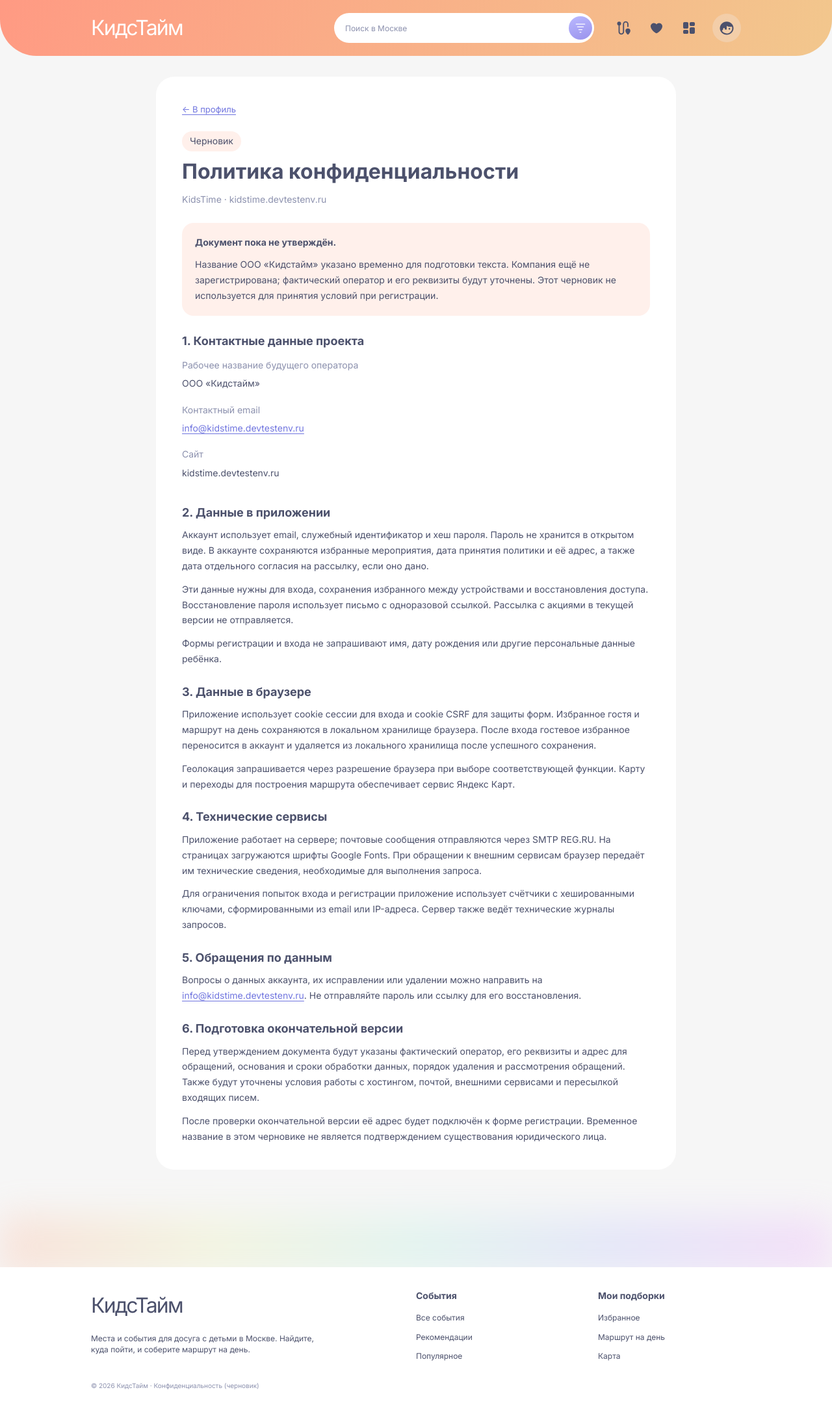
After one commit to Parabe11um/kidsTime, a Django app: page /privacy/ in a window 1280 px wide. The commit adds this page. Shown: the whole page at 65% size. Run offline with Django 5.2, Linux system fonts and the light colour scheme; parts of the project's set-up code (start-up, migrations or seed data) failed here and were passed over.

Commit message:
Add clearly marked privacy draft with temporary KidsTime contact

```diff
--- a/apps/core/urls.py
+++ b/apps/core/urls.py
@@ -7,6 +7,7 @@ app_name = "core"
 urlpatterns = [
     path("", views.home, name="home"),
     path("profile/", views.profile, name="profile"),
+    path("privacy/", views.privacy, name="privacy"),
     path("health/", views.health, name="health"),
     path("robots.txt", views.robots_txt, name="robots_txt"),
 ]
--- a/apps/core/views.py
+++ b/apps/core/views.py
@@ -55,6 +55,12 @@ def profile(request):
     return render(request, "core/profile.html", {"today": timezone.localdate()})
 
 
+def privacy(request):
+    response = render(request, "core/privacy.html")
+    response["X-Robots-Tag"] = "noindex, nofollow, noarchive"
+    return response
+
+
 def health(request):
     return JsonResponse({"status": "ok", "service": "kidstime"})
 
--- a/templates/accounts/register.html
+++ b/templates/accounts/register.html
@@ -6,7 +6,7 @@
 <form method="post" class="account-form">
     {% csrf_token %}
     {% for error in form.non_field_errors %}<p class="account-error" role="alert">{{ error }}</p>{% endfor %}
-    {% if not privacy_policy_url %}<p class="account-help">Регистрация станет доступна после публикации политики конфиденциальности.</p>{% endif %}
+    {% if not privacy_policy_url %}<p class="account-help">Регистрация станет доступна после публикации политики конфиденциальности. <a class="text-link" href="{% url 'core:privacy' %}">Посмотреть черновик</a></p>{% endif %}
     {% include "accounts/field.html" with field=form.email %}
     {% include "accounts/field.html" with field=form.password1 %}
     {% include "accounts/field.html" with field=form.password2 %}
--- a/templates/base.html
+++ b/templates/base.html
@@ -73,7 +73,7 @@
                 <div class="site-footer__about"><a class="brand" href="{% url 'core:home' %}">КидсТайм</a><p>Места и события для досуга с детьми в Москве. Найдите, куда пойти, и соберите маршрут на день.</p></div>
                 <nav aria-label="Подборки"><h2>События</h2><a href="{% url 'catalog:event_list' %}">Все события</a><a href="{% url 'catalog:event_list' %}?collection=recommended">Рекомендации</a><a href="{% url 'catalog:event_list' %}?collection=popular">Популярное</a></nav>
                 <nav aria-label="Ваши места"><h2>Мои подборки</h2><a href="{% url 'favorites:list' %}">Избранное</a><a href="{% url 'catalog:walk_builder' %}">Маршрут на день</a><a href="{% url 'catalog:event_map' %}">Карта</a></nav>
-                <p class="site-footer__copyright">© {% now "Y" %} КидсТайм</p>
+                <p class="site-footer__copyright">© {% now "Y" %} КидсТайм · <a href="{% url 'core:privacy' %}">Конфиденциальность (черновик)</a></p>
             </div>
         </footer>
         {% include "includes/bottom_nav.html" %}
--- /dev/null
+++ b/templates/core/privacy.html
@@ -0,0 +1,50 @@
+{% extends "base.html" %}
+{% block title %}Политика конфиденциальности — черновик — КидсТайм{% endblock %}
+{% block head %}<meta name="robots" content="noindex, nofollow, noarchive">{% endblock %}
+{% block content %}
+<article class="privacy-page" aria-labelledby="privacy-title">
+    <a class="text-link" href="{% url 'core:profile' %}">← В профиль</a>
+    <header class="privacy-page__heading">
+        <span class="privacy-page__badge">Черновик</span>
+        <h1 id="privacy-title">Политика конфиденциальности</h1>
+        <p>KidsTime · kidstime.devtestenv.ru</p>
+    </header>
+    <aside class="privacy-page__notice" aria-label="Статус документа">
+        <strong>Документ пока не утверждён.</strong>
+        <p>Название ООО «Кидстайм» указано временно для подготовки текста. Компания ещё не зарегистрирована; фактический оператор и его реквизиты будут уточнены. Этот черновик не используется для принятия условий при регистрации.</p>
+    </aside>
+    <section aria-labelledby="privacy-contact">
+        <h2 id="privacy-contact">1. Контактные данные проекта</h2>
+        <dl class="privacy-page__contacts">
+            <dt>Рабочее название будущего оператора</dt><dd>ООО «Кидстайм»</dd>
+            <dt>Контактный email</dt><dd><a href="mailto:info@kidstime.devtestenv.ru">info@kidstime.devtestenv.ru</a></dd>
+            <dt>Сайт</dt><dd>kidstime.devtestenv.ru</dd>
+        </dl>
+    </section>
+    <section aria-labelledby="privacy-data">
+        <h2 id="privacy-data">2. Данные в приложении</h2>
+        <p>Аккаунт использует email, служебный идентификатор и хеш пароля. Пароль не хранится в открытом виде. В аккаунте сохраняются избранные мероприятия, дата принятия политики и её адрес, а также дата отдельного согласия на рассылку, если оно дано.</p>
+        <p>Эти данные нужны для входа, сохранения избранного между устройствами и восстановления доступа. Восстановление пароля использует письмо с одноразовой ссылкой. Рассылка с акциями в текущей версии не отправляется.</p>
+        <p>Формы регистрации и входа не запрашивают имя, дату рождения или другие персональные данные ребёнка.</p>
+    </section>
+    <section aria-labelledby="privacy-browser">
+        <h2 id="privacy-browser">3. Данные в браузере</h2>
+        <p>Приложение использует cookie сессии для входа и cookie CSRF для защиты форм. Избранное гостя и маршрут на день сохраняются в локальном хранилище браузера. После входа гостевое избранное переносится в аккаунт и удаляется из локального хранилища после успешного сохранения.</p>
+        <p>Геолокация запрашивается через разрешение браузера при выборе соответствующей функции. Карту и переходы для построения маршрута обеспечивает сервис Яндекс Карт.</p>
+    </section>
+    <section aria-labelledby="privacy-services">
+        <h2 id="privacy-services">4. Технические сервисы</h2>
+        <p>Приложение работает на сервере; почтовые сообщения отправляются через SMTP REG.RU. На страницах загружаются шрифты Google Fonts. При обращении к внешним сервисам браузер передаёт им технические сведения, необходимые для выполнения запроса.</p>
+        <p>Для ограничения попыток входа и регистрации приложение использует счётчики с хешированными ключами, сформированными из email или IP-адреса. Сервер также ведёт технические журналы запросов.</p>
+    </section>
+    <section aria-labelledby="privacy-requests">
+        <h2 id="privacy-requests">5. Обращения по данным</h2>
+        <p>Вопросы о данных аккаунта, их исправлении или удалении можно направить на <a href="mailto:info@kidstime.devtestenv.ru">info@kidstime.devtestenv.ru</a>. Не отправляйте пароль или ссылку для его восстановления.</p>
+    </section>
+    <section aria-labelledby="privacy-final">
+        <h2 id="privacy-final">6. Подготовка окончательной версии</h2>
+        <p>Перед утверждением документа будут указаны фактический оператор, его реквизиты и адрес для обращений, основания и сроки обработки данных, порядок удаления и рассмотрения обращений. Также будут уточнены условия работы с хостингом, почтой, внешними сервисами и пересылкой входящих писем.</p>
+        <p>После проверки окончательной версии её адрес будет подключён к форме регистрации. Временное название в этом черновике не является подтверждением существования юридического лица.</p>
+    </section>
+</article>
+{% endblock %}
--- a/templates/core/profile.html
+++ b/templates/core/profile.html
@@ -14,6 +14,7 @@
             <a href="{% url 'favorites:list' %}"><span class="ui-icon ui-icon--heart" aria-hidden="true"></span>Избранное</a>
             <a href="{% url 'catalog:walk_builder' %}">{% include "includes/icon.html" with name="route" %}Маршрут на день</a>
         </nav>
+        <p class="profile-privacy"><a href="{% url 'core:privacy' %}">Политика конфиденциальности (черновик)</a></p>
     </div>
 </section>
 {% else %}
@@ -34,6 +35,7 @@
             </nav>
         </div>
         <form method="post" action="{% url 'accounts:logout' %}" class="profile-logout">{% csrf_token %}<button class="secondary-button" type="submit">Выйти из аккаунта</button></form>
+        <p class="profile-privacy"><a href="{% url 'core:privacy' %}">Политика конфиденциальности (черновик)</a></p>
     </div>
 {% endif %}
 {% endblock %}
```
Also changed, not shown: apps/core/tests.py (+28 -1 lines), assets/css/input.css (+14 -0 lines), docs/user-accounts.md (+5 -1 lines), static/css/app.css.
